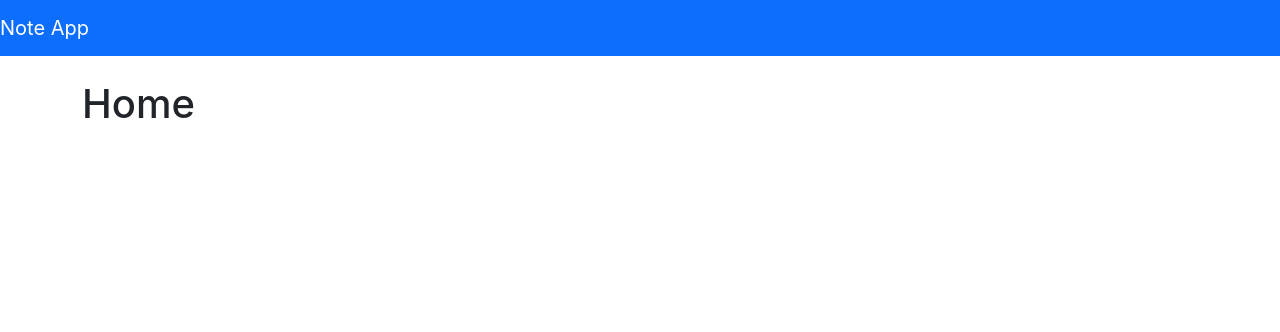
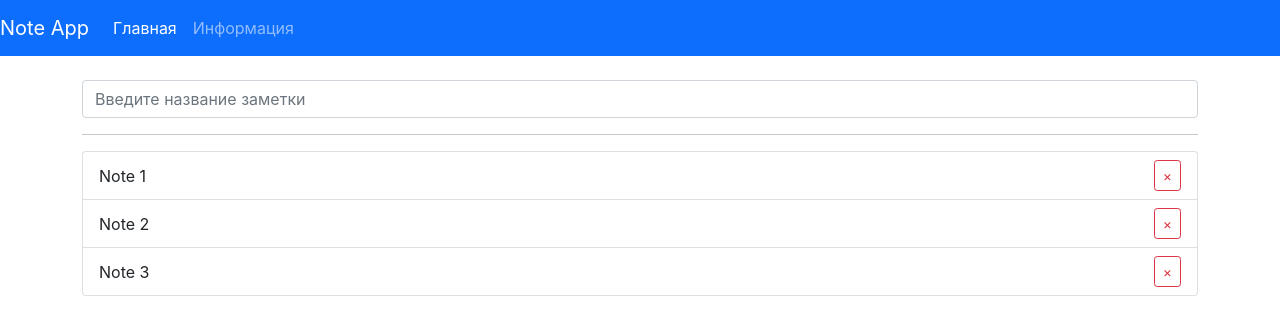
Before and after one commit to Dmitriy-Poplinski/note_app, a React (Create React App) app: page / in a window 1280 px wide. Shown: the top 332 px of the page. Built offline with nearby package versions, Linux system fonts and the light colour scheme.

Commit message:
Created Notes and Form components

```diff
--- /dev/null
+++ b/src/components/From.jsx
@@ -0,0 +1,14 @@
+export function Form () {
+    return (
+        <form>
+            <div className="form-group">
+                <input
+                    type="text"
+                    className="form-control"
+                    placeholder='Введите название заметки'
+
+                />
+            </div>
+        </form>
+    )
+}
--- a/src/components/Navbar.jsx
+++ b/src/components/Navbar.jsx
@@ -1,4 +1,5 @@
 import { Fragment } from "react";
+import { NavLink } from 'react-router-dom'
 
 export function Navbar() {
     return (
@@ -6,6 +7,25 @@ export function Navbar() {
             <div className="navbar-brand">
                 Note App
             </div>
+            <ul className="navbar-nav">
+                <li className="nav-item">
+                    <NavLink
+                        className="nav-link"
+                        to=""
+                        exact
+                        >
+                            Главная
+                    </NavLink>
+                </li>
+                <li className="nav-item">
+                <NavLink
+                    className="nav-link"
+                    to="/about"
+                    >
+                        Информация
+                </NavLink>
+                </li>
+            </ul>
         </nav>
     )
 }
--- /dev/null
+++ b/src/components/Notes.jsx
@@ -0,0 +1,16 @@
+export function Notes({notes}) {
+    return (
+        <ul className='list-group'>
+            {
+                notes.map(note => <li
+                                    className='list-group-item note'
+                                    key={note.id}
+                                >{note.title}
+                                <button
+                                    type="button"
+                                    class="btn btn-outline-danger btn-sm">&times;</button>
+                            </li>)
+            }
+        </ul>
+    )
+}
--- a/src/index.scss
+++ b/src/index.scss
@@ -13,3 +13,9 @@ code {
   font-family: source-code-pro, Menlo, Monaco, Consolas, 'Courier New',
     monospace;
 }
+
+.note{
+  display: flex;
+  justify-content: space-between;
+  align-items: center;
+}
--- a/src/pages/About.jsx
+++ b/src/pages/About.jsx
@@ -2,8 +2,13 @@ import { Fragment } from "react";
 
 export function About() {
     return (
-        <Fragment>
-            <h1>About</h1>
-        </Fragment>
+        <div class="jumbotron jumbotron-fluid">
+            <div class="container">
+                <h1 class="display-4">Лучшее React приложение</h1>
+                <p class="lead">
+                    Версия приложения 1.0.42
+                </p>
+            </div>
+        </div>
     )
 }
--- a/src/pages/Home.jsx
+++ b/src/pages/Home.jsx
@@ -1,9 +1,16 @@
 import { Fragment } from "react";
+import { Form } from "../components/From";
+import { Notes } from "../components/Notes";
 
 export function Home() {
+    const notes = new Array(3)
+        .fill('')
+        .map((_, i)=> ({id: i, title: `Note ${i + 1}`}))
     return (
         <Fragment>
-            <h1>Home</h1>
+            <Form />
+            <hr />
+            <Notes notes={notes}/>
         </Fragment>
     )
 }
```
